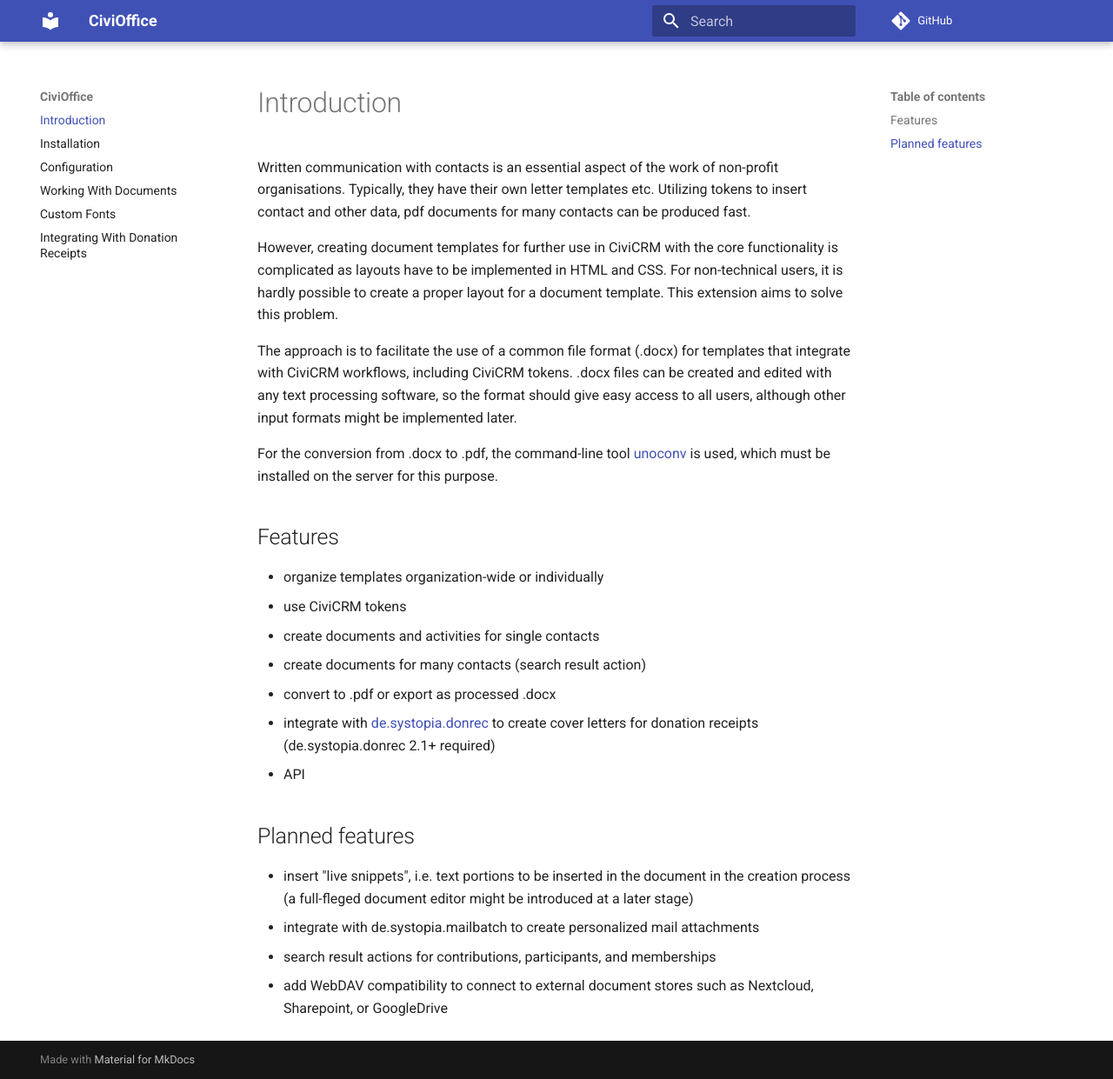
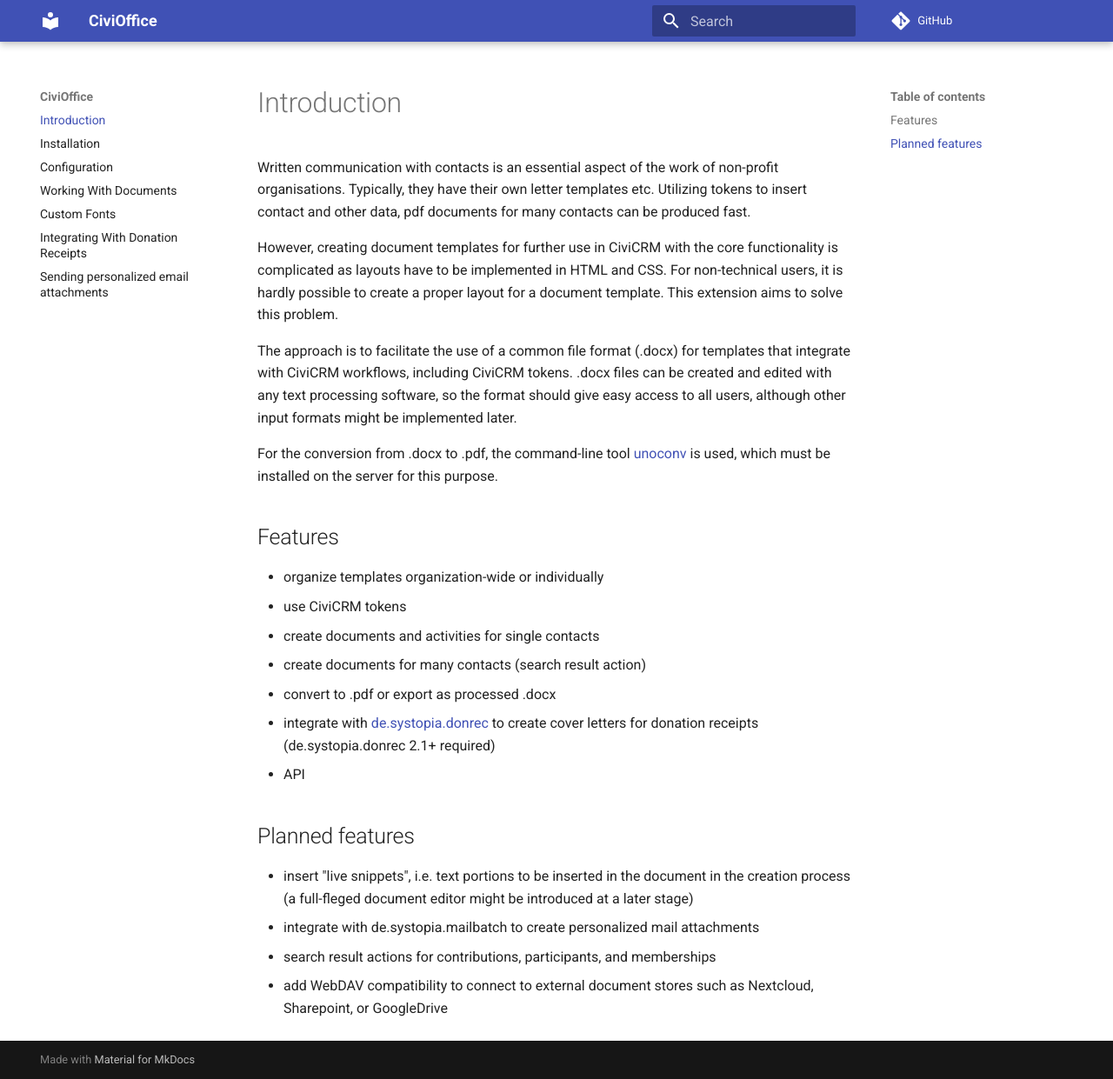
Before and after one commit to systopia/de.systopia.civioffice, an MkDocs documentation site: the page built from docs/index.md, in a window 1280 px wide and 1241 px high. Shown: the whole window at 87% size. Built offline with MkDocs 1.6.1 and Material for MkDocs 9.7.7, drawn with Linux system fonts in a browser that asks for light colours; comment, search, counter and statistics services are not loaded.

Commit message:
Update mkdocs.yml
add nav item for mailbatch integration doc

```diff
--- a/mkdocs.yml
+++ b/mkdocs.yml
@@ -12,6 +12,7 @@ nav:
   - 'Working With Documents': working-with-documents.md
   - 'Custom Fonts': custom-fonts.md
   - 'Integrating With Donation Receipts': integrating-with-donation-receipts.md
+  - 'Sending personalized email attachments': integrating-with-mail-batch.md
 
 markdown_extensions:
   - attr_list
```
